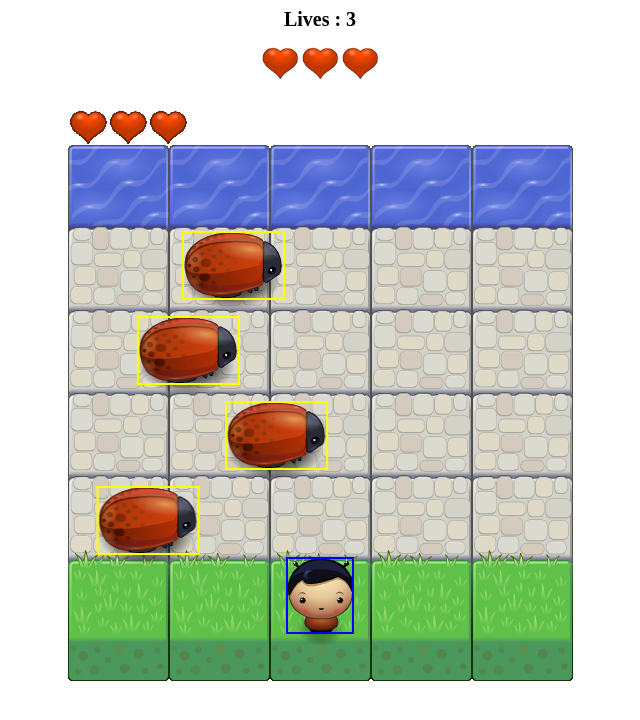
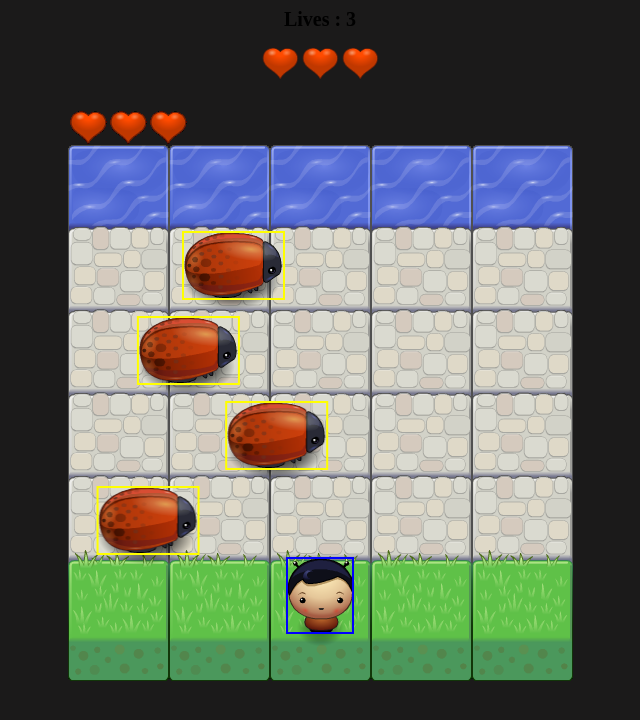
Before and after one commit to madhuni/arcade-game, a plain HTML site: page index.html in a window 1280 px wide. Shown: the whole page, without its empty margins (320-960 px from the left). Drawn offline with Linux system fonts and the light colour scheme.

Commit message:
background color of the HTML body has been changed.

```diff
--- a/css/style.css
+++ b/css/style.css
@@ -1,5 +1,6 @@
 body {
     text-align: center;
+    background-color: #1b1a1a;
 }
 
 #lifeCounter {
```
